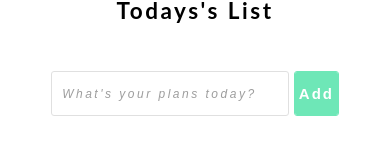
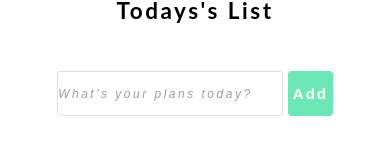
Before and after one commit to JoshHaokip/todo-list-react, a React (Create React App) app: page / in a window 390 px wide. Shown: the part 180-334 px from the top of the page. Built offline with nearby package versions, Linux system fonts and the light colour scheme.

Commit message:
Fixed issue with ios style

```diff
--- a/src/components/Styles/TodoForm.css
+++ b/src/components/Styles/TodoForm.css
@@ -54,4 +54,23 @@
         padding: 0;
         background-clip: padding-box;
     }
+
+    .inputStyles {
+        width: 70%;
+        border-style: solid;
+        border-width: thin;
+        border-color: lightgrey;
+        border-radius: 3px;
+        font-size: 12px;
+        font-weight: 200;
+        font-style: italic;
+        letter-spacing: 2.5px;
+        padding-left: 10px;
+        opacity: 0.7;
+        padding: 0;
+        background-clip: padding-box;
+
+    }
+
+
 }
```
